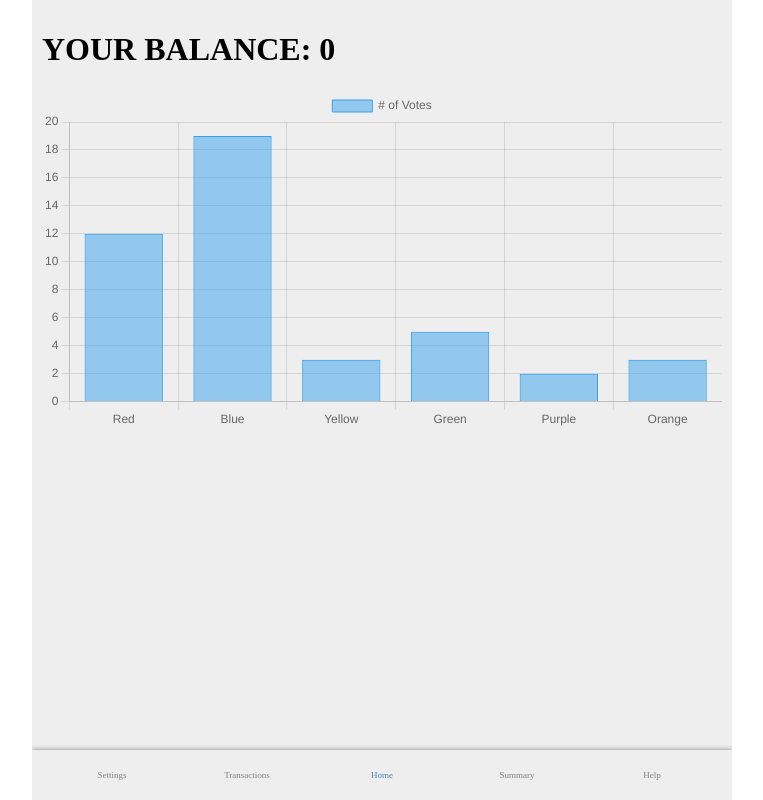
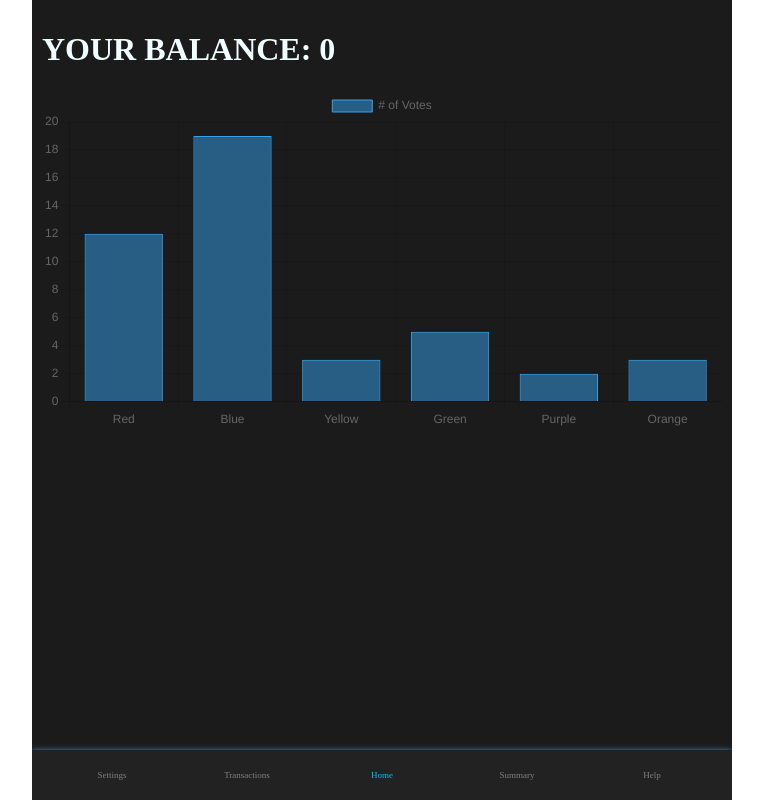
Before and after one commit to yikuansun/perfin, a SvelteKit app: page / in a window 1280 px wide. Shown: the whole page, without its empty margins (258-1021 px from the left). Built offline with nearby package versions, Linux system fonts and the light colour scheme.

Commit message:
Use dark theme

```diff
--- a/src/routes/+layout.svelte
+++ b/src/routes/+layout.svelte
@@ -52,7 +52,7 @@
     <div id="navigation">
         {#each navPages as navItem}
             <a href={navItem.path}
-                style:color={($page.url.pathname == navItem.path)?"steelblue":"grey"}>
+                style:color={($page.url.pathname == navItem.path)?"deepskyblue":"grey"}>
                 {navItem.title}
             </a>
         {/each}
@@ -67,8 +67,9 @@
         left: 50vw;
         top: 0;
         transform: translateX(-50%);
-        background-color: #EEEEEE;
+        background-color: #1B1B1B;
         overflow-x: hidden;
+        color: azure;
     }
 
     #mainMobile #navigation {
@@ -79,8 +80,8 @@
         height: 50px;
         line-height: 50px;
         text-align: center;
-        background-color: #EEEEEE;
-        box-shadow: 0 0 5px grey;
+        background-color: #222222;
+        box-shadow: 0 0 5px steelblue;
     }
 
     /* navbar icons */
@@ -104,6 +105,19 @@
         box-sizing: border-box;
         padding: 10px;
     }
+
+    :global(button) {
+        background-color: #363636;
+        color: azure;
+        padding: 6px 12px;
+        border: 0;
+        border-radius: 4px;
+        transition: background-color 0.2s, box-shadow 0.2s;
+    }
+
+    :global(button:active) {
+        background-color: dimgrey;
+    }
 </style>
 
 <svelte:head>
```
